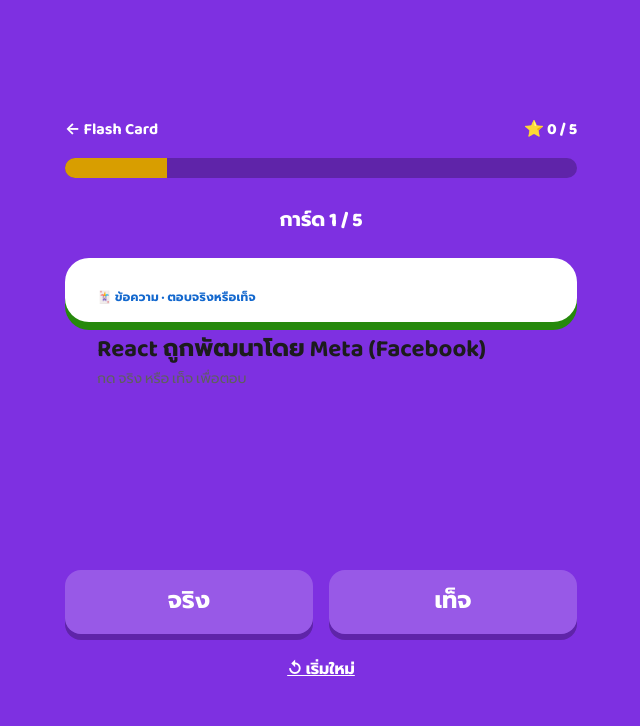
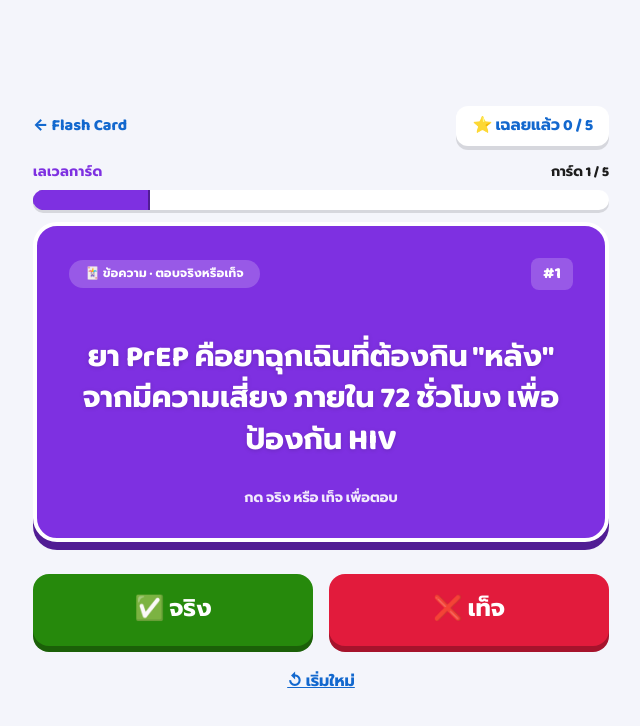
Before and after one commit to Futsu-coder/sex_education, a React (Vite) app: page /flashcard in a window 1280 px wide. Shown: the top 726 px of the page, without its empty margins (319-959 px from the left). Built offline with nearby package versions, Linux system fonts and the light colour scheme.

Commit message:
feat: update flashcards content and enhance FlashCardPage UI with improved styling and functionality

```diff
--- a/src/data/flashcards.js
+++ b/src/data/flashcards.js
@@ -1,28 +1,28 @@
 const flashcards = [
   {
-    statement: 'React ถูกพัฒนาโดย Meta (Facebook)',
-    answer: 'yes',
-    explanation: 'React พัฒนาโดยทีมของ Facebook/Meta',
+    statement: 'ยา PrEP คือยาฉุกเฉินที่ต้องกิน "หลัง" จากมีความเสี่ยง ภายใน 72 ชั่วโมง เพื่อป้องกัน HIV',
+    answer: 'no',
+    explanation: 'เข้าใจผิดแล้ว! ยา PrEP (Pre-Exposure Prophylaxis) ต้องกิน "ก่อน" มีความเสี่ยงครับ ส่วนยาที่ต้องรีบกินภายใน 72 ชั่วโมงหลังมีความเสี่ยงคือยา PEP (Post-Exposure Prophylaxis) จำง่ายๆ: Pre = ก่อน, Post = หลัง',
   },
   {
-    statement: 'JSX เป็นภาษาโปรแกรมที่แยกต่างหากจาก JavaScript',
-    answer: 'no',
-    explanation: 'JSX เป็นส่วนขยาย syntax ของ JavaScript',
+    statement: 'หากกินยา PrEP ทุกวันอย่างสม่ำเสมอ จะสามารถป้องกันการติดเชื้อ HIV จากการมีเพศสัมพันธ์ได้เกือบ 100%',
+    answer: 'yes',
+    explanation: 'ถูกต้อง! การกิน PrEP อย่างสม่ำเสมอมีประสิทธิภาพป้องกัน HIV ได้สูงถึง 99% แต่ต้องจำไว้ว่า PrEP ป้องกันได้แค่ HIV เท่านั้น ไม่สามารถป้องกันโรคติดต่อทางเพศสัมพันธ์อื่นๆ ได้ ถุงยางอนามัยจึงยังจำเป็น',
   },
   {
-    statement: 'Props ใน React เปลี่ยนค่าได้ภายใน Component ลูก',
+    statement: 'ถ้าเรากินยา PrEP หรือ PEP แล้ว เราจะไม่ติดโรคซิฟิลิส หนองใน หรือเริมอย่างแน่นอน',
     answer: 'no',
-    explanation: 'Props อ่านได้อย่างเดียว (read-only) การเปลี่ยนค่าใช้ State',
+    explanation: 'เป็นความเชื่อที่ผิดและอันตรายครับ ยาทั้งสองชนิดออกแบบมาเพื่อต้านไวรัส HIV เท่านั้น ไม่มีฤทธิ์ป้องกันโรคติดต่อทางเพศสัมพันธ์ (STIs) อื่นๆ การใช้ถุงยางอนามัยควบคู่กันจึงเป็นวิธีที่ดีที่สุด (Double Protection)',
   },
   {
-    statement: 'Virtual DOM ทำให้ React อัปเดต UI ได้อย่างมีประสิทธิภาพ',
-    answer: 'yes',
-    explanation: 'Virtual DOM ช่วยลดการทำงานกับ DOM จริงที่ไม่จำเป็น',
+    statement: 'ยา PEP เป็นยาฉุกเฉิน เมื่อเริ่มกินแล้ว หากผ่านไป 5 วันรู้สึกปกติดี ไม่มีไข้ สามารถหยุดยาได้เลย',
+    answer: 'no',
+    explanation: 'อันตรายมากหากหยุดยาเอง! ยา PEP ต้องกินติดต่อกัน "28 วัน" ให้ครบตามที่แพทย์สั่งอย่างเคร่งครัด หากหยุดกินกลางคัน ไวรัสอาจยังไม่ถูกกำจัดหมดและจะกลับมาแบ่งตัว แถมอาจทำให้เชื้อ "ดื้อยา" ได้ด้วย',
   },
   {
-    statement: 'useState เป็น Hook สำหรับจัดการ side effects',
-    answer: 'no',
-    explanation: 'useState ใช้จัดการ state ส่วน useEffect ใช้จัดการ side effects',
+    statement: 'คนที่มีเชื้อ HIV อยู่แล้ว ไม่สามารถใช้ยา PrEP หรือ PEP เพื่อรักษาให้หายขาดได้',
+    answer: 'yes',
+    explanation: 'ถูกต้องครับ ยา PrEP และ PEP ใช้สำหรับคนที่ "ยังไม่มีเชื้อ HIV" เพื่อป้องกันเท่านั้น ผู้ที่มีเชื้อแล้วต้องรับการรักษาด้วย "ยาต้านไวรัส (ART)" เป็นประจำ เพื่อกดปริมาณไวรัสในเลือดจนไม่สามารถถ่ายทอดสู่ผู้อื่นได้ (หลักการ U=U)',
   },
 ];
 
--- a/src/pages/FlashCardPage.jsx
+++ b/src/pages/FlashCardPage.jsx
@@ -1,6 +1,18 @@
 import { useState } from 'react'
 import { Link } from 'react-router-dom'
 import flashcards from '../data/flashcards'
+
+const CARD_COLORS = ['#7e30e1', '#7e30e1', '#7e30e1', '#7e30e1', '#7e30e1']
+const CARD_SHADOWS = ['#511d94', '#511d94', '#511d94', '#511d94', '#511d94']
+
+function shade(hex, amt) {
+  const clean = hex.replace('#', '')
+  const num = parseInt(clean, 16)
+  const r = Math.max(0, Math.min(255, ((num >> 16) & 0xff) + amt))
+  const g = Math.max(0, Math.min(255, ((num >> 8) & 0xff) + amt))
+  const b = Math.max(0, Math.min(255, (num & 0xff) + amt))
+  return `#${((1 << 24) + (r << 16) + (g << 8) + b).toString(16).slice(1)}`
+}
 
 function FlashCardPage() {
   const [currentIndex, setCurrentIndex] = useState(0)
@@ -11,6 +23,8 @@
 
   const total = flashcards.length
   const card = flashcards[currentIndex]
+  const color = CARD_COLORS[currentIndex % CARD_COLORS.length]
+  const shadow = CARD_SHADOWS[currentIndex % CARD_SHADOWS.length]
 
   const checkAnswer = (choice) => {
     if (result !== null) return
@@ -44,152 +58,201 @@
   const canGoNext = answeredList.includes(currentIndex)
 
   const buttonStyle = (choice) => {
-    if (selected === null) {
-      return 'border-white text-white bg-white/20 hover:bg-white/30'
-    }
     const isYesChoice = choice === 'yes'
     const correctIsYes = card.answer === 'yes'
 
+    if (selected === null) {
+      return isYesChoice
+        ? 'bg-[#26890c] text-white shadow-[0_6px_0_#1b6008]'
+        : 'bg-[#e21b3c] text-white shadow-[0_6px_0_#a6132c]'
+    }
+
     if (isYesChoice === correctIsYes && result === true) {
-      return 'bg-white text-[#26890c]'
+      return 'bg-[#26890c] text-white shadow-[0_6px_0_#1b6008] ring-4 ring-[#26890c]/30'
     }
     if (choice === selected && result === false) {
-      return 'bg-white/10 text-white opacity-50'
+      return 'bg-[#e21b3c] text-white shadow-[0_6px_0_#a6132c] opacity-70'
     }
-    if (result === false && choice !== selected) {
-      return 'bg-white/10 text-white opacity-50'
+    if (selected !== null && result !== null && choice !== selected) {
+      return 'bg-white text-[#26890c] border-2 border-[#26890c] opacity-100'
     }
-    return 'border-white text-white bg-white/20'
+    return 'bg-[#1368ce] text-white shadow-[0_6px_0_#0d4a99]'
   }
 
   return (
-    <div className="min-h-screen flex items-center justify-center px-4 py-8">
-      <div className="w-full max-w-lg">
+    <div className="min-h-screen relative overflow-hidden bg-[#f4f5fb]">
+      <div className="relative z-10 min-h-screen flex items-center justify-center px-4 py-8">
+        <div className="w-full max-w-xl">
           {/* Header */}
           <div className="flex items-center justify-between mb-4">
-          <Link to="/" className="text-white font-bold hover:underline">
+            <Link
+              to="/"
+              className="inline-flex items-center gap-2 font-extrabold text-[#1368ce] hover:opacity-80 transition-opacity"
+            >
               ← Flash Card
             </Link>
-          <span className="text-white font-extrabold">
-            ⭐ {answeredList.length} / {total}
+            <span className="bg-white rounded-xl px-4 py-2 font-extrabold text-[#1368ce] shadow-[0_4px_0_rgba(0,0,0,0.12)]">
+              ⭐ เฉลยแล้ว {answeredList.length} / {total}
             </span>
           </div>
 
           {/* Progress */}
-        <div className="h-5 bg-black/25 rounded-full mb-7 overflow-hidden">
+          <div className="mb-3">
+            <div className="flex items-center justify-between mb-2">
+              <span className="text-sm font-extrabold text-[#7e30e1] uppercase tracking-wide">
+                เลเวลการ์ด
+              </span>
+              <span className="text-sm font-extrabold text-[#1c1c1c]">
+                การ์ด {currentIndex + 1} / {total}
+              </span>
+            </div>
+            <div className="h-5 bg-white rounded-full shadow-[0_3px_0_rgba(0,0,0,0.12)] overflow-hidden">
               <div
-            className="h-full transition-all duration-300 bg-[#d89e00]"
-            style={{ width: `${((currentIndex + 1) / total) * 100}%` }}
+                className="h-full transition-all duration-300"
+                style={{ width: `${((currentIndex + 1) / total) * 100}%`, backgroundColor: color, boxShadow: `0 0 0 2px ${shadow}` }}
               />
             </div>
-
-        {/* Card area */}
-        <div className="text-center mb-6">
-          <span className="text-white font-extrabold text-xl">
-            การ์ด {currentIndex + 1} / {total}
-          </span>
           </div>
 
           {/* 3D flip card */}
           <div
-          className="relative w-full min-h-[280px] [perspective:1500px] mb-8"
+            className="relative w-full mb-8"
+            style={{ perspective: '1500px' }}
+          >
+            <div
+              className="relative min-h-[320px] cursor-pointer transition-transform"
+              style={{
+                transformStyle: 'preserve-3d',
+                transform: isFlipped ? 'rotateY(180deg)' : 'rotateY(0deg)',
+                transition: 'transform 0.6s cubic-bezier(0.4, 0.2, 0.2, 1)',
+              }}
               onClick={() => canGoNext && setIsFlipped((f) => !f)}
             >
+              {/* Front: Question */}
               <div
-            className={`relative w-full h-full transition-transform duration-700 [transform-style:preserve-3d] ${
-              isFlipped ? '[transform:rotateY(180deg)]' : ''
-            }`}
+                className="absolute inset-0 rounded-3xl p-8 flex flex-col"
+                style={{
+                  backfaceVisibility: 'hidden',
+                  backgroundColor: color,
+                  boxShadow: `0 8px 0 ${shadow}`,
+                  border: '4px solid #ffffff',
+                }}
               >
-            {/* Front: Statement */}
-            <div className="absolute inset-0 bg-white rounded-3xl p-8 flex flex-col [backface-visibility:hidden]" style={{ boxShadow: '0 8px 0 #26890c' }}>
-              <span className="text-xs font-extrabold uppercase tracking-wide text-[#1368ce] mb-6">
+                <div className="flex items-center justify-between mb-6">
+                  <span className="bg-white/20 text-white text-xs font-extrabold uppercase tracking-wide px-4 py-1.5 rounded-full">
                     🃏 ข้อความ · ตอบจริงหรือเท็จ
                   </span>
-              <p className="text-2xl font-bold text-ink leading-relaxed">
+                  <span className="bg-white/20 text-white font-extrabold px-3 py-1 rounded-lg">
+                    #{currentIndex + 1}
+                  </span>
+                </div>
+
+                <div className="flex-1 flex items-center justify-center my-6">
+                  <p className="text-white text-2xl sm:text-3xl font-extrabold leading-snug text-center drop-shadow-sm">
                     {card.statement}
                   </p>
-              <div className="mt-auto flex items-center gap-2">
+                </div>
+
+                <div className="text-center">
                   {canGoNext ? (
-                  <span className="text-[#26890c] font-extrabold">✅ ตอบถูกแล้ว</span>
+                    <span className="inline-block bg-white/25 text-white font-extrabold px-4 py-2 rounded-full">
+                      ✅ ตอบถูกแล้ว · แตะการ์ดเพื่อดูเฉลย
+                    </span>
                   ) : (
-                  <span className="text-muted text-sm">กด จริง หรือ เท็จ เพื่อตอบ</span>
+                    <span className="inline-block text-white/90 text-sm font-bold">
+                      กด จริง หรือ เท็จ เพื่อตอบ
+                    </span>
                   )}
                 </div>
               </div>
 
-            {/* Back: Explanation */}
-            <div className="absolute inset-0 bg-[#1368ce] text-white rounded-3xl p-8 flex flex-col items-center justify-center text-center [transform:rotateY(180deg)] [backface-visibility:hidden]" style={{ boxShadow: '0 8px 0 #0d4a99' }}>
-              <span className="text-xs font-extrabold uppercase tracking-wide text-white/80 mb-6">
+              {/* Back: Answer */}
+              <div
+                className="absolute inset-0 rounded-3xl p-8 flex flex-col text-center"
+                style={{
+                  backfaceVisibility: 'hidden',
+                  transform: 'rotateY(180deg)',
+                  backgroundColor: shade(color, -18),
+                  boxShadow: `0 8px 0 ${shadow}`,
+                  border: '4px solid #ffffff',
+                }}
+              >
+                <span className="text-xs font-extrabold uppercase tracking-wide text-white/80 mb-5">
                   💡 คำเฉลย
                 </span>
-              <h2 className="text-3xl font-extrabold mb-3">
+                <h2 className="text-4xl font-extrabold mb-4 text-white">
                   {card.answer === 'yes' ? 'จริง ✅' : 'เท็จ ❌'}
                 </h2>
-              <p className="text-white/90 leading-relaxed">{card.explanation}</p>
+                <p className="flex-1 text-white/95 leading-relaxed overflow-y-auto">
+                  {card.explanation}
+                </p>
                 {canGoNext && (
-                <span className="mt-6 bg-white/20 text-white text-sm font-bold px-4 py-2 rounded-full">
-                  คลิกการ์ดเพื่อไปต่อ
+                  <span className="mt-5 inline-block bg-white/20 text-white text-sm font-bold px-4 py-2 rounded-full">
+                    แตะการ์ดเพื่อพลิกกลับ
                   </span>
                 )}
               </div>
             </div>
           </div>
 
-        {/* Answer buttons */}
+          {/* True/False buttons */}
           {!isFlipped && (
             <div className="grid grid-cols-2 gap-4">
               <button
                 type="button"
                 onClick={() => checkAnswer('yes')}
                 disabled={result === true}
-              className={`px-4 py-4 rounded-2xl text-white font-extrabold text-2xl transition-all active:translate-y-1 ${buttonStyle('yes')}`}
-              style={{ boxShadow: '0 6px 0 rgba(0,0,0,0.25)' }}
+                className={`px-4 py-5 rounded-2xl text-white font-extrabold text-2xl transition-all active:translate-y-1 active:shadow-none ${buttonStyle('yes')}`}
               >
-              จริง
+                ✅ จริง
               </button>
               <button
                 type="button"
                 onClick={() => checkAnswer('no')}
                 disabled={result === true}
-              className={`px-4 py-4 rounded-2xl text-white font-extrabold text-2xl transition-all active:translate-y-1 ${buttonStyle('no')}`}
-              style={{ boxShadow: '0 6px 0 rgba(0,0,0,0.25)' }}
+                className={`px-4 py-5 rounded-2xl text-white font-extrabold text-2xl transition-all active:translate-y-1 active:shadow-none ${buttonStyle('no')}`}
               >
-              เท็จ
+                ❌ เท็จ
               </button>
             </div>
           )}
 
           {result === false && !isFlipped && (
             <div className="mt-4 text-center">
-            <p className="text-white font-bold">❌ ยังไม่ถูกต้อง ลองอีกครั้ง</p>
+              <p className="font-extrabold text-[#e21b3c]">❌ ยังไม่ถูกต้อง ลองอีกครั้ง</p>
               <button
                 type="button"
                 onClick={() => setIsFlipped(true)}
-              className="mt-2 text-white font-bold underline"
+                className="mt-2 font-extrabold text-[#1368ce] underline"
               >
                 พลิกการ์ดดูเฉลย →
               </button>
             </div>
           )}
 
-        {/* Controls */}
+          {/* Round prev/next arrow buttons */}
           {isFlipped && (
-          <div className="flex gap-4 mt-6">
+            <div className="flex items-center justify-center gap-6 mt-2">
               <button
                 type="button"
                 onClick={prevCard}
-              className="flex-1 bg-white text-ink font-bold px-4 py-3 rounded-2xl transition-all active:translate-y-1 active:shadow-none"
-              style={{ boxShadow: '0 5px 0 rgba(0,0,0,0.2)' }}
+                className="w-16 h-16 rounded-full flex items-center justify-center text-white text-2xl transition-all active:translate-y-1 active:shadow-none"
+                style={{ backgroundColor: '#1368ce', boxShadow: '0 6px 0 #0d4a99' }}
+                aria-label="ก่อนหน้า"
               >
-              ← ก่อน
+                ←
               </button>
+              <span className="bg-white rounded-full px-5 py-2 font-extrabold text-[#1368ce] shadow-[0_4px_0_rgba(0,0,0,0.12)]">
+                {card.answer === 'yes' ? 'จริง' : 'เท็จ'} · ไปต่อ
+              </span>
               <button
                 type="button"
                 onClick={nextCard}
-              className="flex-1 bg-[#26890c] text-white font-bold px-4 py-3 rounded-2xl transition-all active:translate-y-1 active:shadow-none"
-              style={{ boxShadow: '0 5px 0 #1b6008' }}
+                className="w-16 h-16 rounded-full flex items-center justify-center text-white text-2xl transition-all active:translate-y-1 active:shadow-none"
+                style={{ backgroundColor: '#26890c', boxShadow: '0 6px 0 #1b6008' }}
+                aria-label="ถัดไป"
               >
-              ถัดไป →
+                →
               </button>
             </div>
           )}
@@ -202,7 +265,7 @@
                   setCurrentIndex(0)
                   flipBack()
                 }}
-              className="text-white font-bold underline"
+                className="font-extrabold text-[#1368ce] underline"
               >
                 ↺ เริ่มใหม่
               </button>
@@ -210,6 +273,7 @@
           )}
         </div>
       </div>
+    </div>
   )
 }
 
```
Lines whose indentation alone changed are shown as unchanged.
